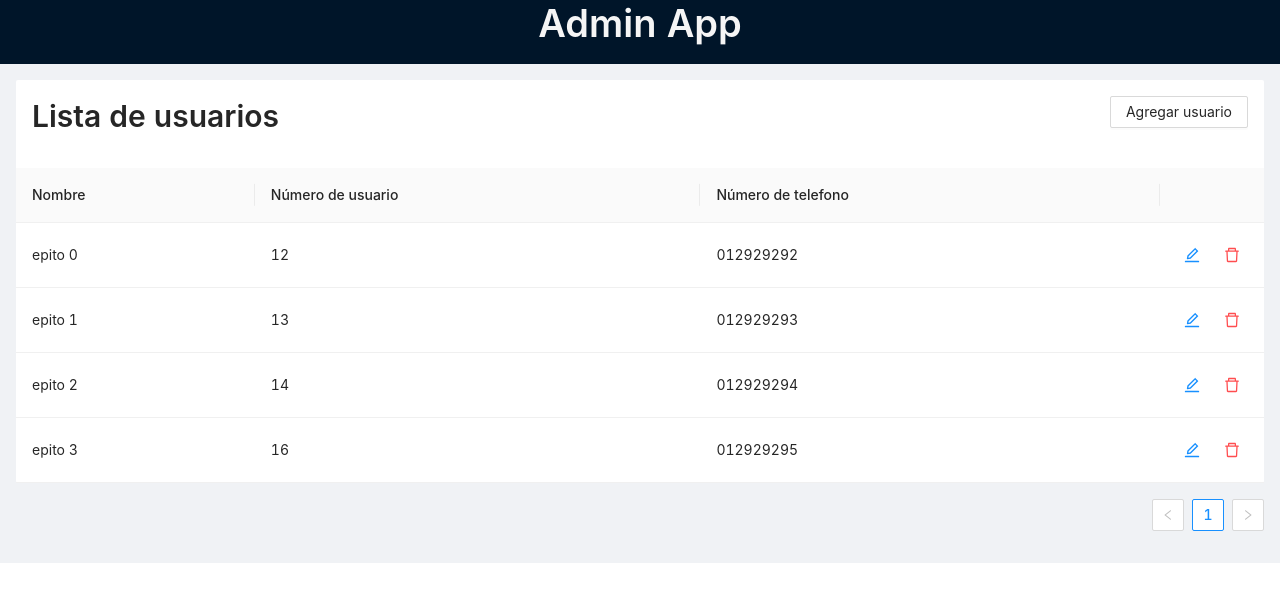
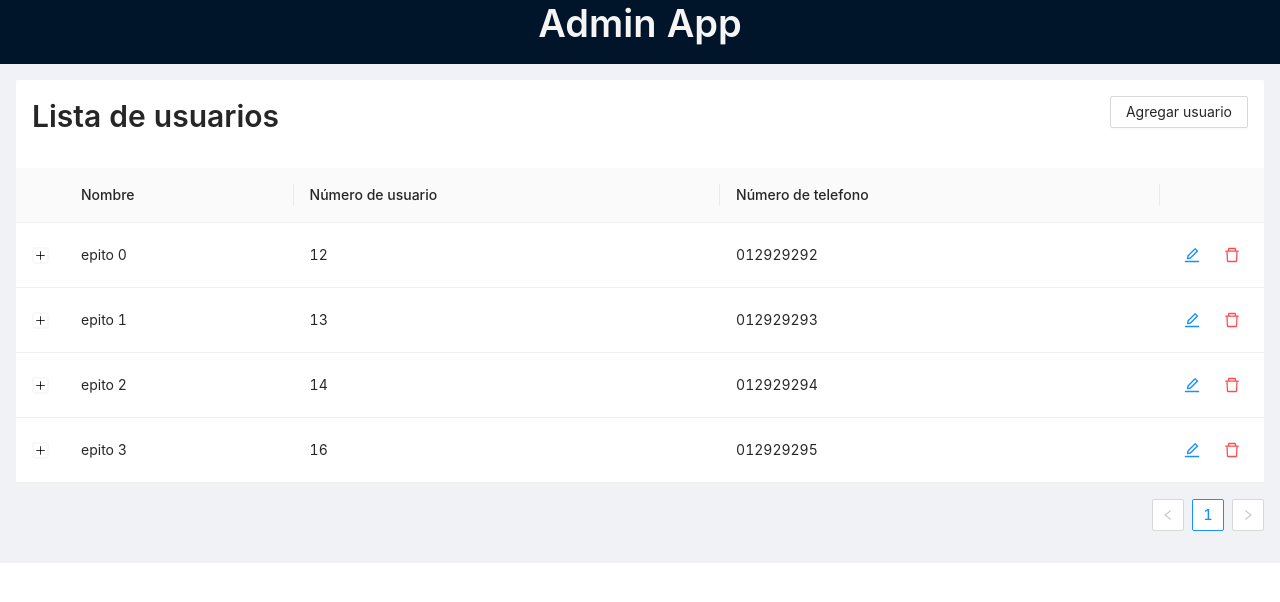
Before and after one commit to AlanEzequielA/admin-ex, a Next.js app: page / in a window 1280 px wide. Shown: the top 602 px of the page. Built offline with nearby package versions, Linux system fonts and the light colour scheme.

Commit message:
[UserTask] Implements user tasks in expandable

```diff
--- a/components/users/table/index.js
+++ b/components/users/table/index.js
@@ -1,11 +1,31 @@
-import {Button, Space, Table, Popover, Row} from "antd";
+import {Button, Space, Table, Popover} from "antd";
 import { EditOutlined, DeleteOutlined } from "@ant-design/icons"
 import {TitleTable} from "./title-table";
 import {UserForm} from "../user-form";
+import {UserTasks} from "./user-tasks";
 
-export const UsersTable = ({ data, handleEdit, handleDeleteUser, handleCreate, createForm, editForm }) => (
+export const UsersTable = ({
+  data,
+  editForm,
+  handleEdit,
+  createForm,
+  handleCreate,
+  handleDeleteUser,
+  handleDeleteTask,
+  handleUpdateTask,
+  handleCreateTask
+}) => (
   <Table
     dataSource={data}
+    expandable={{
+      expandedRowRender: row =>
+        <UserTasks
+          user={ row }
+          handleDeleteTask={handleDeleteTask}
+          handleUpdateTask={handleUpdateTask}
+          handleCreateTask={handleCreateTask}
+        />
+    }}
     title={() => (
       <TitleTable handleCreate={handleCreate} form={createForm}/>
     )}
```
